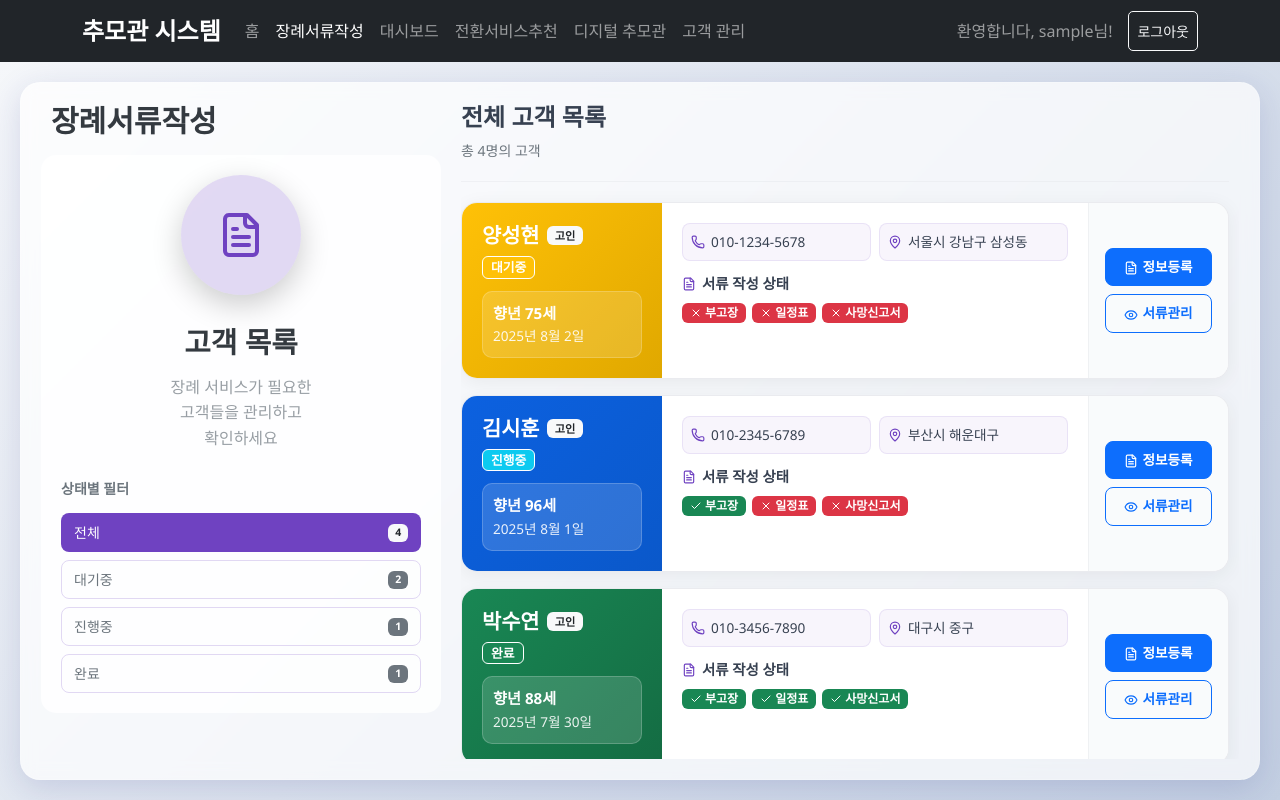
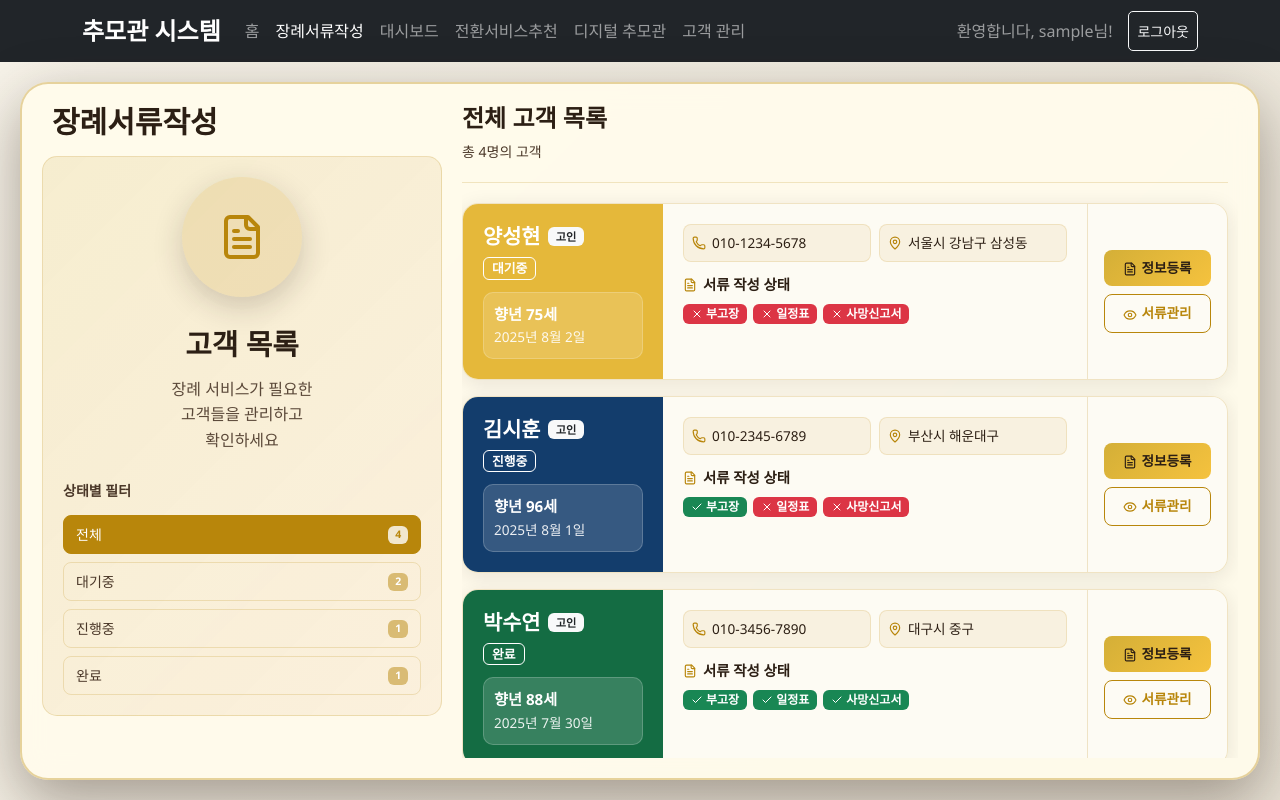
Before and after one commit to Aivle-Bigproject11/Front, a React (Create React App) app: page /menu1-1 in a window 1280 px wide. Built offline with nearby package versions, Linux system fonts and the light colour scheme; no server answers; sample sign-in values are in the browser's storage.

Commit message:
Menu1_1 색상 수정

```diff
--- a/src/pages/Menu1-1.js
+++ b/src/pages/Menu1-1.js
@@ -62,17 +62,9 @@ const Menu1_1 = () => {
 
   if (loading) {
     return (
-      <div className="page-wrapper" style={{
-        '--navbar-height': '62px',
-        height: 'calc(100vh - var(--navbar-height))',
-        background: 'linear-gradient(135deg, #f5f7fa 0%, #c3cfe2 100%)',
-        display: 'flex',
-        alignItems: 'center',
-        justifyContent: 'center',
-        padding: '20px'
-      }}>
-        <div className="text-center" style={{ color: '#374151' }}>
-          <div className="spinner-border" role="status" style={{ width: '3rem', height: '3rem' }}>
+      <div className="page-wrapper" style={{display: 'flex', justifyContent: 'center', alignItems: 'center', height: '100vh', background: 'linear-gradient(135deg, #f7f3e9 0%, #e8e2d5 100%)'}}>
+        <div className="text-center" style={{ color: '#4A3728' }}>
+          <div className="spinner-border" role="status" style={{ width: '3rem', height: '3rem', color: '#B8860B' }}>
             <span className="visually-hidden">Loading...</span>
           </div>
           <p className="mt-3" style={{ fontSize: '1.2rem' }}>장례서류작성 시스템을 불러오는 중...</p>
@@ -83,39 +75,27 @@ const Menu1_1 = () => {
 
   if (error) {
     return (
-      <div className="page-wrapper" style={{
-        '--navbar-height': '62px',
-        height: 'calc(100vh - var(--navbar-height))',
-        background: 'linear-gradient(135deg, #f5f7fa 0%, #c3cfe2 100%)',
-        display: 'flex',
-        alignItems: 'center',
-        justifyContent: 'center',
-        padding: '20px'
-      }}>
-        <div className="text-center" style={{ color: '#dc3545' }}>
-          <h3>오류가 발생했습니다</h3>
-          <p>{error}</p>
-          <Button variant="primary" onClick={loadCustomers}>
-            다시 시도
-          </Button>
-        </div>
+      <div className="page-wrapper" style={{display: 'flex', flexDirection: 'column', gap: '20px', justifyContent: 'center', alignItems: 'center', height: '100vh', background: 'linear-gradient(135deg, #f7f3e9 0%, #e8e2d5 100%)'}}>
+        <h3 style={{color: '#d9534f'}}>오류가 발생했습니다</h3>
+        <p style={{color: '#4A3728'}}>{error}</p>
+        <Button className="btn-golden" onClick={loadCustomers}>다시 시도</Button>
       </div>
     );
   }
 
   // Define background colors based on status
   const statusBackgrounds = {
-    pending: 'linear-gradient(135deg, #ffc107 0%, #e0a800 100%)',
-    inProgress: 'linear-gradient(135deg, #0c61e0ff 0%, #0a58ca 100%)',
-    completed: 'linear-gradient(135deg, #198754 0%, #146c43 100%)',
+    pending: 'linear-gradient(135deg, #E5B83A, #E5B83A)',
+    inProgress: 'linear-gradient(135deg, #133d6cff, #133d6cff',
+    completed: 'linear-gradient(135deg, #146c43 0%, #146c43 100%)',
   };
-  const defaultBackground = 'linear-gradient(135deg, #6f42c1 0%, #5a32a3 100%)';
+  const defaultBackground = 'linear-gradient(135deg, #b08d57, #a8814f)';
 
   return (
     <div className="page-wrapper" style={{
       '--navbar-height': '62px',
       height: 'calc(100vh - var(--navbar-height))',
-      background: 'linear-gradient(135deg, #f5f7fa 0%, #c3cfe2 100%)',
+      background: 'linear-gradient(135deg, #f7f3e9 0%, #e8e2d5 100%)',
       padding: '20px',
       boxSizing: 'border-box',
       display: 'flex',
@@ -131,22 +111,23 @@ const Menu1_1 = () => {
         margin: '0 auto',
         display: 'flex',
         boxSizing: 'border-box',
-        background: 'rgba(255, 255, 255, 0.7)',
-        boxShadow: '0 8px 32px 0 rgba(31, 38, 135, 0.15)',
-        backdropFilter: 'blur(8px)',
-        border: '1px solid rgba(255, 255, 255, 0.18)',
-        borderRadius: '20px',
+        background: 'rgba(255, 251, 235, 0.95)',
+        boxShadow: '0 20px 60px rgba(44, 31, 20, 0.4)',
+        backdropFilter: 'blur(15px)',
+        border: '2px solid rgba(184, 134, 11, 0.35)',
+        borderRadius: '28px',
         padding: '20px',
         gap: '20px',
         overflow: 'hidden',
       }}>
         {/* 왼쪽 사이드바 */}
         <div style={{ flex: '0 0 400px', display: 'flex', flexDirection: 'column' }}>
-          <h4 className="mb-3" style={{ fontSize: '30px', fontWeight: '700', color: '#343a40', paddingLeft: '10px' }}>
+          <h4 className="mb-3" style={{ fontSize: '30px', fontWeight: '700', color: '#2C1F14', paddingLeft: '10px' }}>
             장례서류작성
           </h4>
           <div className="dashboard-left" style={{
-            background: 'rgba(255, 255, 255, 0.8)',
+            background: 'linear-gradient(135deg, rgba(184, 134, 11, 0.12) 0%, rgba(205, 133, 63, 0.08) 100%)',
+            border: '1px solid rgba(184, 134, 11, 0.2)',
             borderRadius: '15px',
             padding: '20px',
             height: 'min-content',
@@ -156,30 +137,30 @@ const Menu1_1 = () => {
             <div style={{
               width: '120px',
               height: '120px',
-              background: 'rgba(111, 66, 193, 0.2)',
+              background: 'rgba(184, 134, 11, 0.15)',
               borderRadius: '50%',
               margin: '0 auto 30px',
               display: 'flex',
               alignItems: 'center',
               justifyContent: 'center',
-              boxShadow: '0 10px 30px rgba(0,0,0,0.2)'
+              boxShadow: '0 10px 30px rgba(44, 31, 20, 0.2)'
             }}>
-              <FileText size={48} style={{ color: '#6f42c1' }} />
+              <FileText size={48} style={{ color: '#B8860B' }} />
             </div>
             <h2 style={{
               fontWeight: '700',
               marginBottom: '15px',
               fontSize: '1.8rem',
               textAlign: 'center',
-              color: '#343a40'
+              color: '#2C1F14'
             }}>고객 목록</h2>
             <p style={{
               fontSize: '16px',
               lineHeight: '1.6',
               margin: 0,
-              opacity: 0.7,
+              opacity: 0.9,
               textAlign: 'center',
-              color: '#6c757d'
+              color: '#4A3728'
             }}>
               장례 서비스가 필요한<br/>
               고객들을 관리하고<br/>
@@ -188,7 +169,7 @@ const Menu1_1 = () => {
 
             {/* 필터 버튼들 */}
             <div style={{ marginTop: '30px' }}>
-              <h6 style={{ color: '#6c757d', marginBottom: '15px', fontSize: '14px', fontWeight: '600' }}>
+              <h6 style={{ color: '#4A3728', marginBottom: '15px', fontSize: '14px', fontWeight: '600' }}>
                 상태별 필터
               </h6>
               <div style={{ display: 'flex', flexDirection: 'column', gap: '8px' }}>
@@ -202,9 +183,9 @@ const Menu1_1 = () => {
                     key={filter.key}
                     onClick={() => filterCustomers(filter.key)}
                     style={{
-                      background: activeFilter === filter.key ? '#6f42c1' : 'transparent',
-                      color: activeFilter === filter.key ? 'white' : '#6c757d',
-                      border: '1px solid rgba(111, 66, 193, 0.2)',
+                      background: activeFilter === filter.key ? '#B8860B' : 'transparent',
+                      color: activeFilter === filter.key ? 'white' : '#4A3728',
+                      border: `1px solid ${activeFilter === filter.key ? '#B8860B' : 'rgba(184, 134, 11, 0.2)'}`,
                       borderRadius: '8px',
                       padding: '8px 12px',
                       fontSize: '14px',
@@ -217,8 +198,12 @@ const Menu1_1 = () => {
                     }}
                   >
                     <span>{filter.label}</span>
-                    <Badge bg={activeFilter === filter.key ? 'light' : 'secondary'}
-                           text={activeFilter === filter.key ? 'dark' : 'white'}>
+                    <Badge
+                    bg=""
+                    style={{
+                        backgroundColor: activeFilter === filter.key ? 'rgba(255,255,255,0.8)' : 'rgba(184, 134, 11, 0.5)',
+                        color: activeFilter === filter.key ? '#B8860B' : 'white'
+                     }}>
                         {filter.count}
                     </Badge>
                   </button>
@@ -238,11 +223,11 @@ const Menu1_1 = () => {
           {/* 서브 헤더 */}
           <div style={{
             padding: '0 0 20px 0',
-            borderBottom: '1px solid rgba(229, 231, 235, 0.5)',
+            borderBottom: '1px solid rgba(184, 134, 11, 0.2)',
             marginBottom: '20px'
           }}>
             <h3 style={{
-              color: '#374151',
+              color: '#2C1F14',
               fontWeight: '600',
               marginBottom: '8px',
               fontSize: '1.5rem'
@@ -250,7 +235,7 @@ const Menu1_1 = () => {
               {activeFilter === 'all' ? '전체' : customerUtils.getStatusText(activeFilter)} 고객 목록
             </h3>
             <p style={{
-              color: '#6c757d',
+              color: '#4A3728',
               fontSize: '14px',
               margin: 0
             }}>총 {filteredCustomers.length}명의 고객</p>
@@ -264,7 +249,7 @@ const Menu1_1 = () => {
               alignItems: 'center',
               justifyContent: 'center',
               height: '400px',
-              color: '#6c757d'
+              color: '#4A3728'
             }}>
               <Users size={64} style={{ opacity: 0.3, marginBottom: '16px' }} />
               <h4>표시할 고객이 없습니다</h4>
@@ -279,11 +264,11 @@ const Menu1_1 = () => {
               {filteredCustomers.map((customer) => {
                 return (
                   <div key={customer.id} style={{
-                    background: 'white',
+                    background: 'rgba(253, 251, 243, 0.92)',
                     borderRadius: '16px',
                     overflow: 'hidden',
-                    boxShadow: '0 4px 20px rgba(0, 0, 0, 0.06)',
-                    border: '1px solid rgba(229, 231, 235, 0.8)',
+                    boxShadow: '0 4px 20px rgba(44, 31, 20, 0.1)',
+                    border: '1px solid rgba(184, 134, 11, 0.2)',
                     display: 'flex',
                     minHeight: '140px',
                     position: 'relative',
@@ -305,11 +290,12 @@ const Menu1_1 = () => {
                           </Badge>
                         </h4>
                         <Badge
-                            className={`${customerUtils.getStatusColor(customer.status)} text-white`}
+                          bg="transparent"
+                          className="text-white"
                           style={{
                             fontSize: '0.8rem',
                             padding: '4px 8px',
-                                border: '1px solid white'
+                            border: '1px solid white',
                           }}>
                           {customerUtils.getStatusText(customer.status)}
                         </Badge>
@@ -336,23 +322,23 @@ const Menu1_1 = () => {
                           display: 'grid', gridTemplateColumns: 'repeat(auto-fit, minmax(180px, 1fr))',
                           gap: '8px', marginBottom: '12px'
                         }}>
-                          <div style={{ display: 'flex', alignItems: 'center', padding: '8px', background: 'rgba(111, 66, 193, 0.05)', borderRadius: '8px', border: '1px solid rgba(111, 66, 193, 0.1)' }}>
-                            <Phone size={14} style={{ color: '#6f42c1', marginRight: '6px' }} />
-                            <span style={{ fontSize: '0.85rem', fontWeight: '500', color: '#374151' }}>
+                          <div style={{ display: 'flex', alignItems: 'center', padding: '8px', background: 'rgba(184, 134, 11, 0.08)', borderRadius: '8px', border: '1px solid rgba(184, 134, 11, 0.15)' }}>
+                            <Phone size={14} style={{ color: '#B8860B', marginRight: '6px' }} />
+                            <span style={{ fontSize: '0.85rem', fontWeight: '500', color: '#2C1F14' }}>
                               {customer.phone}
                             </span>
                           </div>
-                          <div style={{ display: 'flex', alignItems: 'center', padding: '8px', background: 'rgba(111, 66, 193, 0.05)', borderRadius: '8px', border: '1px solid rgba(111, 66, 193, 0.1)' }}>
-                            <MapPin size={14} style={{ color: '#6f42c1', marginRight: '6px' }} />
-                            <span style={{ fontSize: '0.85rem', fontWeight: '500', color: '#374151' }}>
+                          <div style={{ display: 'flex', alignItems: 'center', padding: '8px', background: 'rgba(184, 134, 11, 0.08)', borderRadius: '8px', border: '1px solid rgba(184, 134, 11, 0.15)' }}>
+                            <MapPin size={14} style={{ color: '#B8860B', marginRight: '6px' }} />
+                            <span style={{ fontSize: '0.85rem', fontWeight: '500', color: '#2C1F14' }}>
                               {customer.location}
                             </span>
                           </div>
                         </div>
                         <div>
                           <div style={{ display: 'flex', alignItems: 'center', marginBottom: '8px' }}>
-                            <FileText size={14} style={{ color: '#6f42c1', marginRight: '6px' }} />
-                            <span style={{ fontSize: '0.9rem', fontWeight: '600', color: '#374151' }}>
+                            <FileText size={14} style={{ color: '#B8860B', marginRight: '6px' }} />
+                            <span style={{ fontSize: '0.9rem', fontWeight: '600', color: '#2C1F14' }}>
                               서류 작성 상태
                             </span>
                           </div>
@@ -375,14 +361,14 @@ const Menu1_1 = () => {
                     <div style={{
                       display: 'flex', flexDirection: 'column', justifyContent: 'center',
                       alignItems: 'center', padding: '20px 16px',
-                      background: 'rgba(248, 250, 252, 0.8)',
-                      borderLeft: '1px solid rgba(229, 231, 235, 0.5)',
+                      background: 'rgba(253, 251, 243, 0.92)',
+                      borderLeft: '1px solid rgba(184, 134, 11, 0.2)',
                       minWidth: '140px', gap: '8px'
                     }}>
                     <Button
-                        variant="primary"
+                        className="btn-golden"
                         size="sm"
-                        style={{ width: '100%', borderRadius: '8px', fontWeight: '600', padding: '8px', fontSize: '0.85rem' }}
+                        style={{ width: '100%', borderRadius: '8px', padding: '8px', fontSize: '0.85rem' }}
                         onClick={(e) => handleRegisterClick(e, customer)}
                     >
                     <FileText size={14} style={{ marginRight: '4px' }} />
@@ -390,9 +376,9 @@ const Menu1_1 = () => {
                     </Button>
 
                     <Button
-                        variant="outline-primary"
+                        className="btn-outline-golden"
                         size="sm"
-                        style={{ width: '100%', borderRadius: '8px', fontWeight: '600', padding: '8px', fontSize: '0.85rem' }}
+                        style={{ width: '100%', borderRadius: '8px', padding: '8px', fontSize: '0.85rem' }}
                         onClick={(e) => handleDocumentsClick(e, customer)}
                     >
                     <Eye size={14} style={{ marginRight: '4px' }} />
@@ -415,11 +401,11 @@ const Menu1_1 = () => {
         .dashboard-container { opacity: 0; }
         .dashboard-container.animate-in {
           opacity: 1;
-          animation: fadeIn 0.6s ease-out;
+          animation: fadeIn 0.6s ease-out forwards;
         }
         .dashboard-right::-webkit-scrollbar { width: 6px; }
         .dashboard-right::-webkit-scrollbar-track { background: rgba(0,0,0,0.05); border-radius: 10px; }
-        .dashboard-right::-webkit-scrollbar-thumb { background-color: rgba(108, 117, 125, 0.5); border-radius: 10px; }
+        .dashboard-right::-webkit-scrollbar-thumb { background-color: rgba(184, 134, 11, 0.5); border-radius: 10px; }
         @media (max-width: 1200px) {
           .page-wrapper { height: auto; min-height: calc(100vh - var(--navbar-height)); }
           .dashboard-container { flex-direction: column; height: auto; }
@@ -427,28 +413,30 @@ const Menu1_1 = () => {
           .dashboard-right { height: auto; max-height: none; }
         }
 
-        .btn-purple {
-            background-color: #6f42c1;
-            border-color: #6f42c1;
+        .btn-golden {
+            background: linear-gradient(135deg, #D4AF37, #F5C23E);
+            border: none;
+            color: #2C1F14;
+            font-weight: 700;
+            transition: all 0.3s ease;
+        }
+        .btn-golden:hover {
+            background: linear-gradient(135deg, #CAA230, #E8B530);
+            color: #2C1F14;
+            transform: translateY(-1px);
+            box-shadow: 0 4px 15px rgba(184, 134, 11, 0.25);
+        }
+        .btn-outline-golden {
+            background-color: transparent;
+            border: 1px solid #B8860B;
+            color: #B8860B;
+            font-weight: 600;
+            transition: all 0.3s ease;
+        }
+        .btn-outline-golden:hover {
+            background-color: #B8860B;
+            border-color: #B8860B;
             color: white;
-            }
-            .btn-purple:hover {
-                        background-color: transparent;
-            background-color: #5a32a3;
-            border-color: #5a32a3;
-            color: white;
-            }
-
-            .btn-outline-purple {
-            background-color: transparent;
-            border-color: #6f42c1;
-            color: #6f42c1;
-            }
-            .btn-outline-purple:hover {
-            background-color: #6f42c1;
-            border-color: #6f42c1;
-            color: white;
-            }
         }
         `}</style>
     </div>
```
Lines whose indentation alone changed are shown as unchanged.
